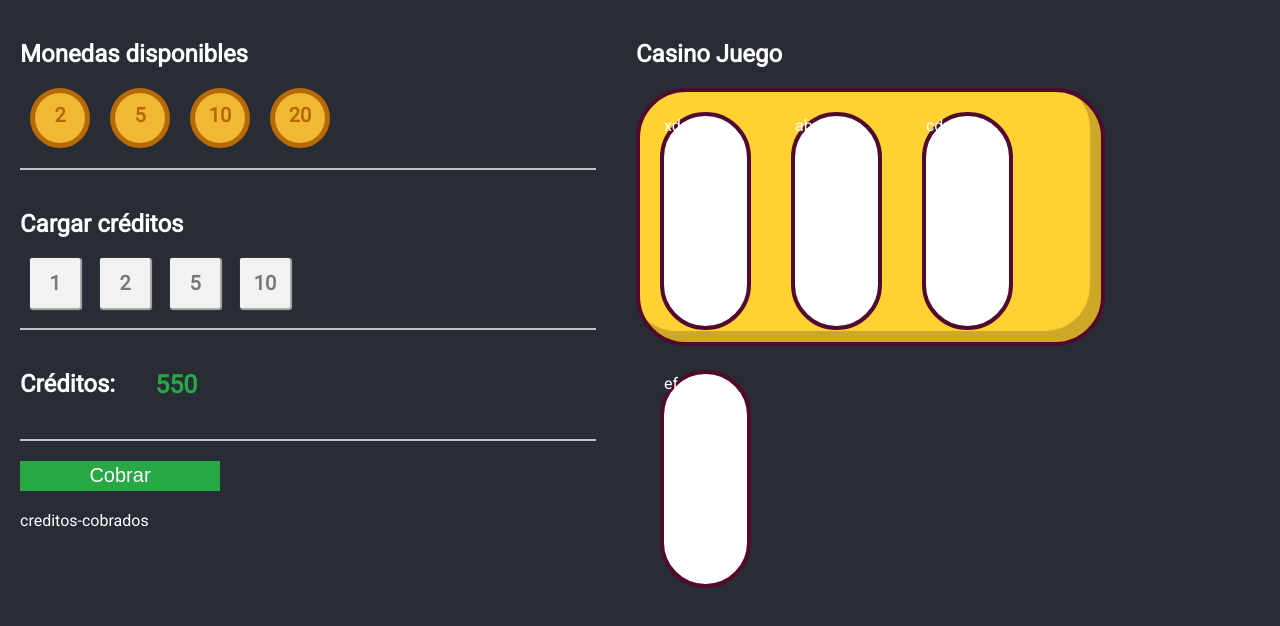
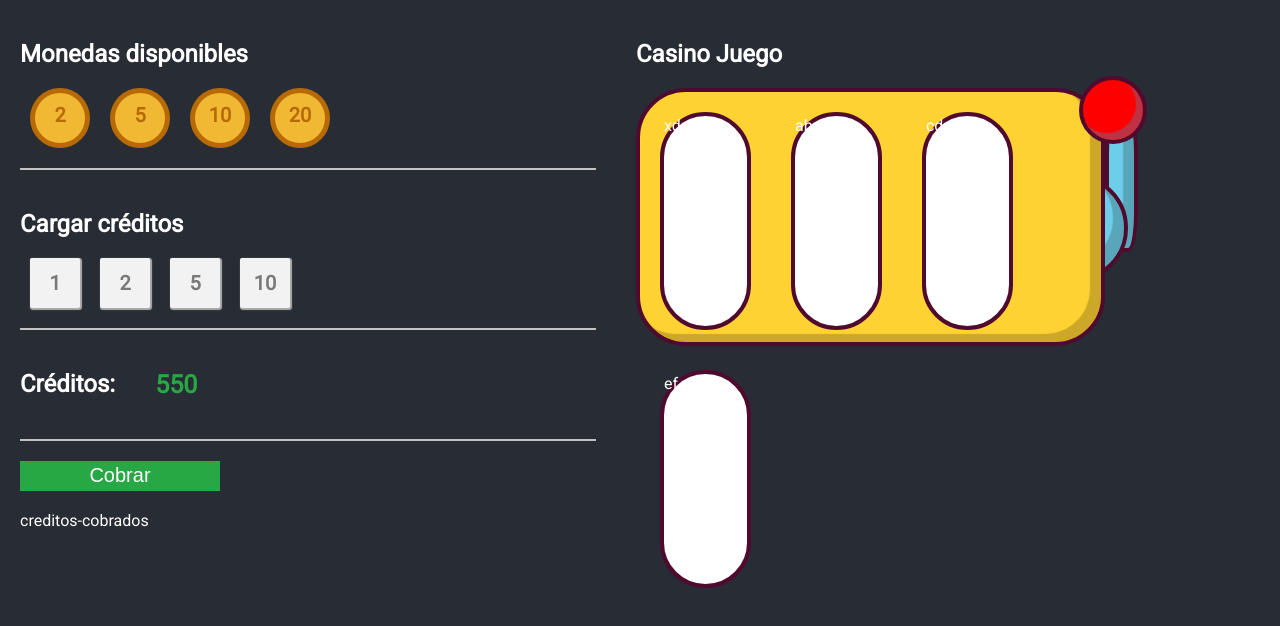
Before and after one commit to ErickGomez98/casino-royal, a React (Create React App) app: page / in a window 1280 px wide. Shown: the top 626 px of the page. Built offline with nearby package versions, Linux system fonts and the light colour scheme.

Commit message:
Se agregó la palanca con puro css.

```diff
--- a/src/App.css
+++ b/src/App.css
@@ -136,8 +136,8 @@ body, html {
   background: #FED233;
   border: 4px solid #500A2E;
   border-radius: 50px;
-  -webkit-box-shadow:inset -10px -10px 1px 1px #CDA728;
-  box-shadow:inset -10px -10px 1px 1px #CDA728;
+  box-shadow:inset -10px -7px 1px 1px #CDA728;
+  position: relative;
 }
 
 .casino-juego-slot {
@@ -149,3 +149,41 @@ body, html {
   border: 4px solid #500A2E;
   border-radius: 50px;
 }
+.medio-circulo {
+  background: #6CCEE9;
+  height: 100px;
+  width: 100px;
+  position: absolute;
+  top: 33%;
+  right: -6%;
+  border-radius: 50%;
+  z-index: -1;
+  border: 4px solid #500A2E;
+  -webkit-box-shadow:inset -10px -10px 1px 1px #59A6BA;
+  box-shadow:inset -10px -10px 1px 1px #59A6BA;
+}
+
+.palanca {
+  position: absolute;
+    top: 9%;
+    right: -8%;
+    background: #6CCEE9;
+    width: 25px;
+    height: 130px;
+    box-shadow:inset -10px -10px 1px 1px #59A6BA;
+    border: 4px solid #500A2E;
+    border-radius: 30%;
+    z-index: -2;
+}
+
+.palanca-head {
+  position: absolute;
+    top: -16px;
+    right: -10%;
+    width: 60px;
+    height: 60px;
+    border-radius: 50%;
+    background: red;
+    box-shadow:inset -6px -6px 1px 1px #BD3343;
+    border: 4px solid #500A2E;
+}
--- a/src/CasinoJuego.tsx
+++ b/src/CasinoJuego.tsx
@@ -19,9 +19,10 @@ const CasinoJuego: React.FC = () => {
                 <CasinoJuegoSlot bg="ab" />
                 <CasinoJuegoSlot bg="cd" />
                 <CasinoJuegoSlot bg="ef" />
+                <div className="medio-circulo"></div>
+                <div className="palanca"></div>
+                <div className="palanca-head"></div>
             </div>
-            <div></div>
-            <div></div>
         </div>
     )
 };
```
